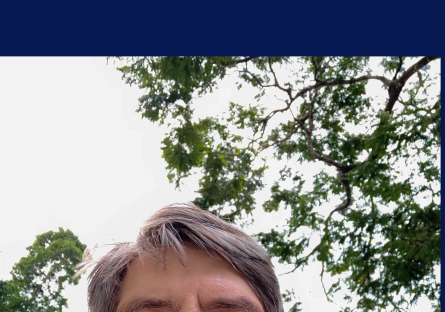
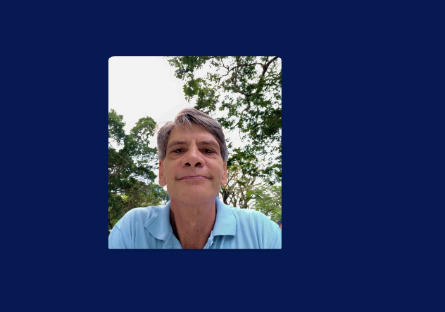
Before and after one commit to tonycarlosdev/portfolio-alura-one-estudo, a plain HTML site: page curriculo.html in a window 390 px wide. Shown: the part 72-384 px from the top of the page, 445 px wide, since content can reach past the window. Drawn offline with nearby package versions, Linux system fonts and the light colour scheme.

Commit message:
correção da responsividade da imagem de perfil na página currículo

```diff
--- a/curriculo.html
+++ b/curriculo.html
@@ -31,7 +31,7 @@
       </ul>
     </div>
     </section>
-    <img src="assets/perfil2.png" alt="Imagem do Tony Carlos Desenvolvedor">
+    <img class="apresentacao__img" src="assets/perfil2.png" alt="Imagem do Tony Carlos Desenvolvedor">
   </main>
   <footer class="rodape"><p>Desenvolvido por Tony Carlos, by Alura.</p></footer>
 </body>
```
